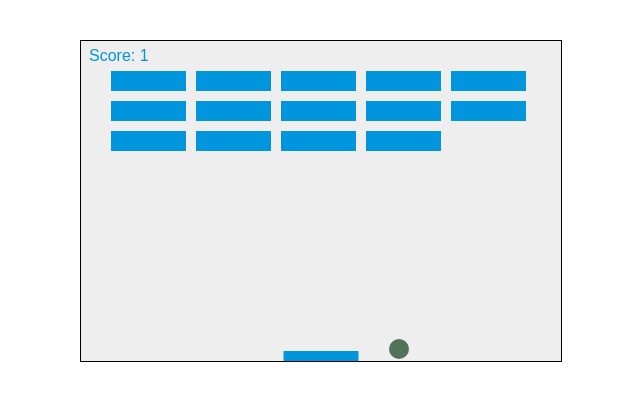
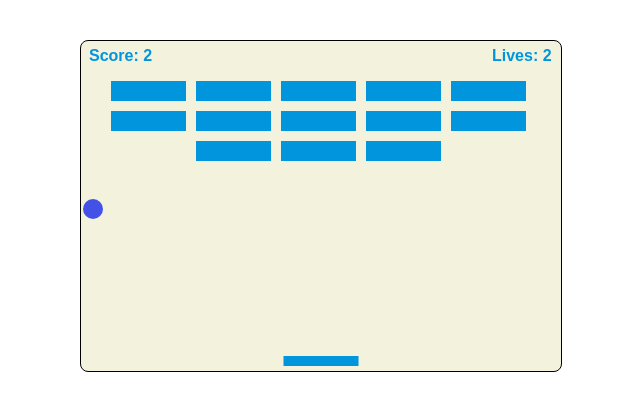
Before and after one commit to sedcakmak/breakout-game, a plain HTML site: page index.html in a window 1280 px wide. Shown: the whole page, without its empty margins (319-959 px from the left). Drawn offline with Linux system fonts and the light colour scheme.

Commit message:
finalized the project

```diff
--- a/index.html
+++ b/index.html
@@ -10,7 +10,7 @@
 </head>
 
 <body>
-  <canvas id="myCanvas" width="480" height="320"></canvas>
+  <canvas id="myCanvas" width="480" height="330"></canvas>
   <script src="index.js"></script>
 </body>
 
--- a/index.js
+++ b/index.js
@@ -3,11 +3,12 @@ const ctx = canvas.getContext("2d");
 
 let x = canvas.width / 2;
 let y = canvas.height - 30;
-let dx = 2;
+let dx;
 let dy = -2;
 const ballRadius = 10;
 const paddleHeight = 10;
 const paddleWidth = 75;
+const paddleBottomMargin = 5;
 let paddleX = (canvas.width - paddleWidth) / 2;
 let rightPressed = false;
 let leftPressed = false;
@@ -17,9 +18,10 @@ let brickColumnCount = 5;
 let brickWidth = 75;
 let brickHeight = 20;
 let brickPadding = 10;
-let brickOffsetTop = 30;
+let brickOffsetTop = 40;
 let brickOffsetLeft = 30;
 let score = 0;
+let lives = 3;
 
 let bricks = [];
 for (let c = 0; c < brickColumnCount; c++) {
@@ -35,10 +37,14 @@ document.addEventListener("mousemove", mouseMoveHandler, false);
 
 function mouseMoveHandler(e) {
   var relativeX = e.clientX - canvas.offsetLeft;
-  if (relativeX > 0 && relativeX < canvas.width) {
+  if (
+    relativeX > paddleWidth / 2 &&
+    relativeX < canvas.width - paddleWidth / 2
+  ) {
     paddleX = relativeX - paddleWidth / 2;
   }
 }
+
 function keyDownHandler(e) {
   if (e.key == "Right" || e.key == "ArrowRight") {
     rightPressed = true;
@@ -72,7 +78,6 @@ function collisionDetection() {
           if (score == brickColumnCount * brickRowCount) {
             alert("YOU WIN, CONGRATULATIONS!");
             document.location.reload();
-            // clearInterval(interval);
           }
           generateRandomColor();
         }
@@ -82,9 +87,15 @@ function collisionDetection() {
 }
 
 function drawScore() {
-  ctx.font = "16px Arial";
+  ctx.font = "bold 16px Arial";
   ctx.fillStyle = "#0095DD";
   ctx.fillText(`Score: ${score}`, 8, 20);
+}
+
+function drawLives() {
+  ctx.font = "bold 16px Arial";
+  ctx.fillStyle = "#0095DD";
+  ctx.fillText(`Lives: ${lives}`, canvas.width - 69, 20);
 }
 
 function drawBall(ballColor) {
@@ -98,9 +109,12 @@ function draw(ballColor) {
   ctx.clearRect(0, 0, canvas.width, canvas.height);
   randomColor ? (ballColor = randomColor) : (ballColor = "0095DD");
   drawBricks();
+
   drawBall(ballColor);
+
   drawPaddle();
   drawScore();
+  drawLives();
   collisionDetection();
   x += dx;
   y += dy;
@@ -112,16 +126,30 @@ function draw(ballColor) {
 
   if (y + dy < ballRadius) {
     dy = -dy;
-  } else if (y + dy > canvas.height - ballRadius) {
+    // added paddleHeight and paddleBottomMargin so that the ball doesn't halfway go into the paddle
+  } else if (
+    y + dy >
+    canvas.height - ballRadius - paddleHeight - paddleBottomMargin
+  ) {
     if (x > paddleX && x < paddleX + paddleWidth) {
+      generateBallAngle();
+
       //increase the speed of the ball by 0.5 each time it touches the paddle
-      // dy += 0.5;
+      dy += 0.5;
       dy = -dy;
       generateRandomColor();
     } else {
-      alert("GAME OVER");
-      document.location.reload();
-      clearInterval(interval);
+      lives--;
+      if (!lives) {
+        alert("GAME OVER");
+        document.location.reload();
+      } else {
+        x = canvas.width / 2;
+        y = canvas.height - 30;
+        generateBallAngle();
+        dy = -2;
+        paddleX = (canvas.width - paddleWidth) / 2;
+      }
     }
   }
 
@@ -133,15 +161,28 @@ function draw(ballColor) {
     paddleX -= 7;
     if (paddleX < 0) paddleX = 0;
   }
+
+  requestAnimationFrame(draw);
 }
 
 function generateRandomColor() {
   randomColor = Math.floor(Math.random() * 16777215).toString(16);
 }
 
+function generateBallAngle() {
+  let randomBallAngle = [-2, 2];
+  dx = randomBallAngle[Math.floor(Math.random() * randomBallAngle.length)];
+}
+generateBallAngle();
+
 function drawPaddle() {
   ctx.beginPath();
-  ctx.rect(paddleX, canvas.height - paddleHeight, paddleWidth, paddleHeight);
+  ctx.rect(
+    paddleX,
+    canvas.height - paddleBottomMargin - paddleHeight,
+    paddleWidth,
+    paddleHeight
+  );
   ctx.fillStyle = "#0095DD";
   ctx.fill();
   ctx.closePath();
@@ -165,4 +206,4 @@ function drawBricks() {
   }
 }
 
-let interval = setInterval(draw, 10);
+draw();
--- a/style.css
+++ b/style.css
@@ -4,8 +4,10 @@
 }
 
 canvas {
-  background: #eee;
+  background: #f3f2dc;
   display: block;
   margin: 40px auto;
   border: 1px solid black;
+  border-radius: 8px;
+  /* cursor: none; */
 }
```
